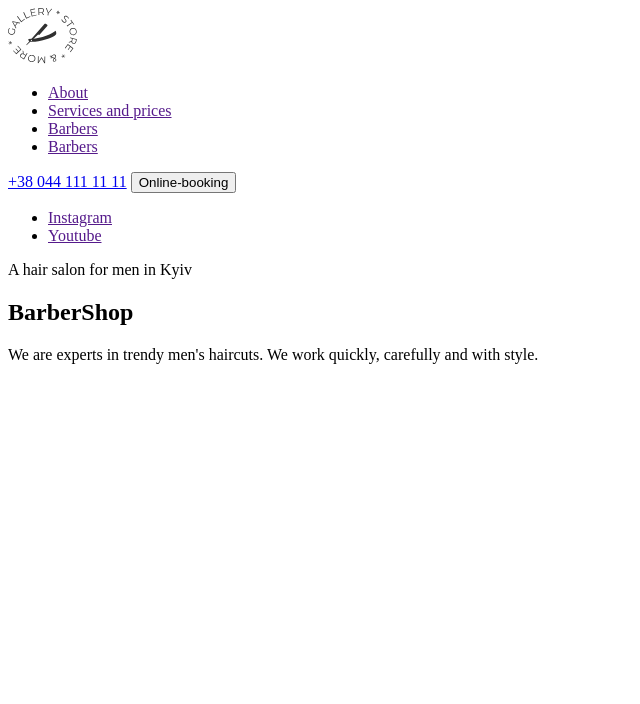
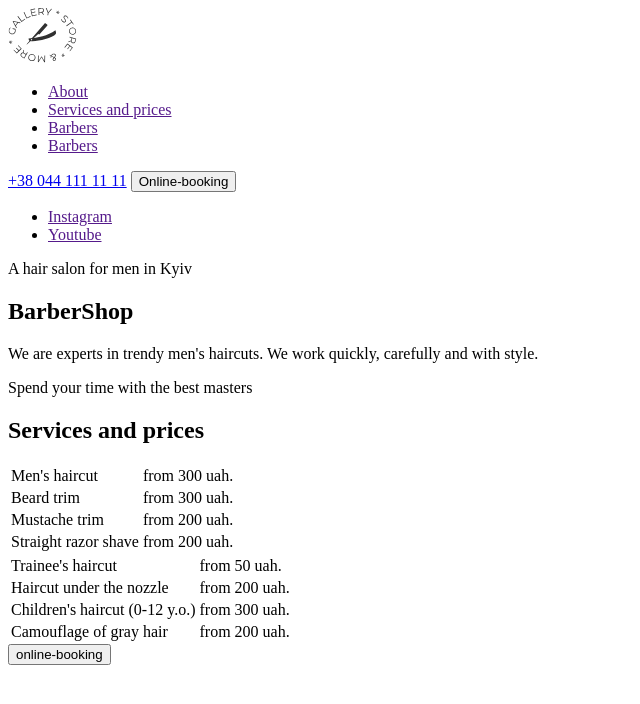
Before and after one commit to Alina-Savchuk/Barbershop-EN, a plain HTML site: page index.html in a window 1280 px wide. Shown: the whole page, without its empty margins (0-640 px from the left). Drawn offline with Linux system fonts and the light colour scheme.

Commit message:
Services and prices
Додано блок (таблицю) Services and prices.
Додано висоту і ширину до логотипу

```diff
--- a/index.html
+++ b/index.html
@@ -4,7 +4,7 @@
     <meta charset="UTF-8" />
     <meta http-equiv="X-UA-Compatible" content="IE=edge" />
     <meta name="viewport" content="width=device-width, initial-scale=1.0" />
-    <title>Barbershop EN</title>
+    <title>Barbershop</title>
   </head>
 
   <body>
@@ -12,7 +12,12 @@
     <header>
       <nav>
         <a href="./index.html">
-          <img src="./images/logo.svg" alt="Site Logotype" />
+          <img
+            src="./images/logo.svg"
+            alt="Site Logotype"
+            width="69"
+            height="55"
+          />
         </a>
         <ul>
           <li><a href="">About</a></li>
@@ -28,6 +33,7 @@
     <main>
       <!-- Hero -->
       <section>
+        <div>
           <ul>
             <li>
               <a href="" target="_blank" rel="noopener noreferrer nofollow"
@@ -40,14 +46,65 @@
               >
             </li>
           </ul>
+        </div>
+        <div>
           <p>A hair salon for men in Kyiv</p>
           <h1>BarberShop</h1>
           <p>
             We are experts in trendy men's haircuts. We work quickly, carefully
             and with style.
           </p>
+        </div>
+      </section>
+
+      <!-- About -->
+      <section></section>
+
+      <!-- Services and prices -->
+      <section>
+        <p>Spend your time with the best masters</p>
+        <h2>Services and prices</h2>
+        <table>
+          <tr>
+            <td>Men's haircut</td>
+            <td>from 300 uah.</td>
+          </tr>
+          <tr>
+            <td>Beard trim</td>
+            <td>from 300 uah.</td>
+          </tr>
+          <tr>
+            <td>Mustache trim</td>
+            <td>from 200 uah.</td>
+          </tr>
+          <tr>
+            <td>Straight razor shave</td>
+            <td>from 200 uah.</td>
+          </tr>
+        </table>
+
+        <table>
+          <tr>
+            <td>Trainee's haircut</td>
+            <td>from 50 uah.</td>
+          </tr>
+          <tr>
+            <td>Haircut under the nozzle</td>
+            <td>from 200 uah.</td>
+          </tr>
+          <tr>
+            <td>Children's haircut (0-12 y.o.)</td>
+            <td>from 300 uah.</td>
+          </tr>
+          <tr>
+            <td>Camouflage of gray hair</td>
+            <td>from 200 uah.</td>
+          </tr>
+        </table>
+        <button type="button">online-booking</button>
       </section>
     </main>
+
     <footer></footer>
   </body>
 </html>
```
Lines whose indentation alone changed are shown as unchanged.
